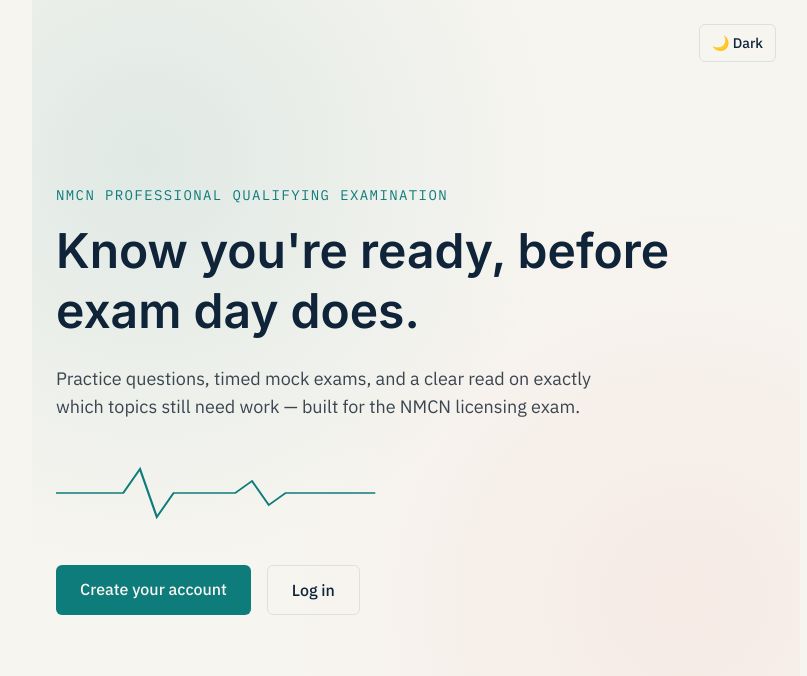
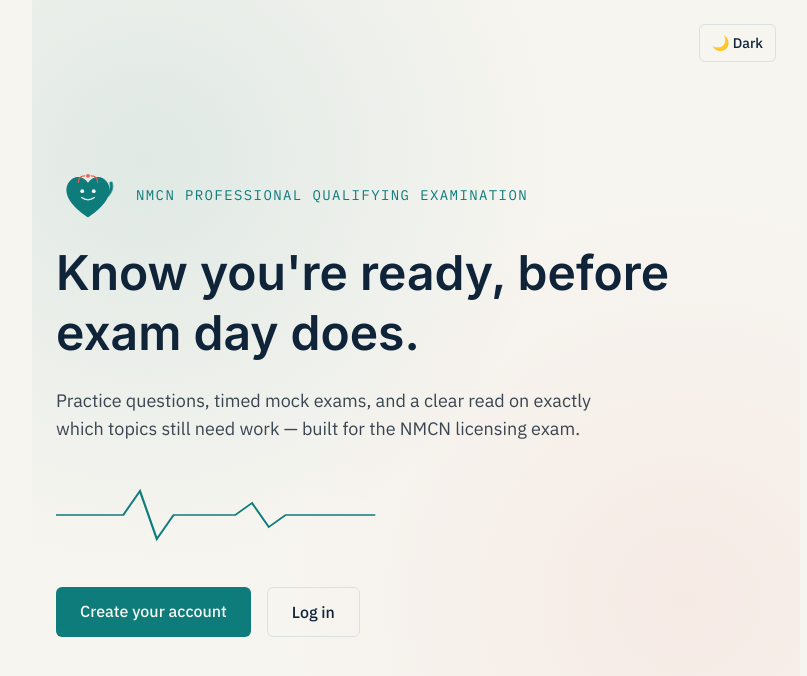
Before and after one commit to uchedavid50-oss/NMCN-platform, a Next.js app in the folder frontend/: page / in a window 1280 px wide. Shown: the top 676 px of the page, without its empty margins (224-1031 px from the left). Built offline with nearby package versions, Linux system fonts and the light colour scheme; no server answers.

Commit message:
Change subscription to one-time lifetime payment

```diff
--- a/frontend/app/globals.css
+++ b/frontend/app/globals.css
@@ -107,3 +107,46 @@ body {
     transform: none;
   }
 }
+
+/* Mascot wave */
+@keyframes mascot-wave {
+  0%, 100% {
+    transform: rotate(0deg);
+  }
+  25% {
+    transform: rotate(-18deg);
+  }
+  75% {
+    transform: rotate(10deg);
+  }
+}
+
+.animate-mascot-wave {
+  animation: mascot-wave 1.6s ease-in-out infinite;
+  transform-origin: 165px 95px;
+}
+
+/* Confetti fall */
+@keyframes confetti-fall {
+  0% {
+    transform: translateY(-10px) rotate(0deg);
+    opacity: 1;
+  }
+  100% {
+    transform: translateY(110vh) rotate(360deg);
+    opacity: 0;
+  }
+}
+
+.confetti-piece {
+  animation-name: confetti-fall;
+  animation-timing-function: ease-in;
+  animation-fill-mode: forwards;
+}
+
+@media (prefers-reduced-motion: reduce) {
+  .animate-mascot-wave,
+  .confetti-piece {
+    animation: none;
+  }
+}
--- a/frontend/app/page.tsx
+++ b/frontend/app/page.tsx
@@ -1,6 +1,7 @@
 import Link from "next/link";
 import { PulseTrace } from "@/components/PulseTrace";
 import { ThemeToggle } from "@/components/ThemeToggle";
+import { Mascot } from "@/components/Mascot";
 export default function Home() {
   return (
     <main className="relative mx-auto flex min-h-screen max-w-3xl flex-col justify-center overflow-hidden px-6 py-16">
@@ -8,9 +9,12 @@ export default function Home() {
       <div className="absolute right-6 top-6">
         <ThemeToggle />
       </div>
-      <p className="animate-fade-in-up font-mono text-sm uppercase tracking-widest text-vital-teal">
-        NMCN Professional Qualifying Examination
-      </p>
+      <div className="animate-fade-in-up flex items-center gap-4">
+        <Mascot className="h-16 w-16 shrink-0" />
+        <p className="font-mono text-sm uppercase tracking-widest text-vital-teal">
+          NMCN Professional Qualifying Examination
+        </p>
+      </div>
       <h1 className="animate-fade-in-up delay-1 mt-4 font-display text-5xl font-semibold leading-tight text-ink-navy">
         Know you&apos;re ready, before exam day does.
       </h1>
--- a/frontend/app/payment/callback/page.tsx
+++ b/frontend/app/payment/callback/page.tsx
@@ -3,11 +3,14 @@ import { Suspense, useEffect, useState } from "react";
 import Link from "next/link";
 import { useRequireAuth } from "@/lib/use-require-auth";
 import { getSubscriptionStatus, SubscriptionStatus } from "@/lib/api-extras-4";
+import { Confetti } from "@/components/Confetti";
+import { Mascot } from "@/components/Mascot";
 
 function PaymentCallbackContent() {
   const { user, token, loading } = useRequireAuth();
   const [status, setStatus] = useState<SubscriptionStatus | null>(null);
   const [attempts, setAttempts] = useState(0);
+  const [celebrated, setCelebrated] = useState(false);
   const MAX_ATTEMPTS = 6;
 
   useEffect(() => {
@@ -29,6 +32,12 @@ function PaymentCallbackContent() {
     return () => clearTimeout(t);
   }, [token, status, attempts]);
 
+  const isActive = status?.status === "active";
+
+  useEffect(() => {
+    if (isActive) setCelebrated(true);
+  }, [isActive]);
+
   if (loading || !user) {
     return (
       <main className="flex min-h-screen items-center justify-center">
@@ -37,14 +46,14 @@ function PaymentCallbackContent() {
     );
   }
 
-  const isActive = status?.status === "active";
   const stillWaiting = !isActive && attempts < MAX_ATTEMPTS;
 
   return (
     <main className="mx-auto flex min-h-screen max-w-md flex-col items-center justify-center px-6 text-center">
+      {celebrated && <Confetti />}
       {isActive ? (
         <>
-          <p className="text-4xl">✅</p>
+          <Mascot className="h-24 w-24" />
           <h1 className="mt-4 font-display text-2xl font-semibold text-ink-navy">
             You're all set!
           </h1>
--- a/frontend/app/subscribe/page.tsx
+++ b/frontend/app/subscribe/page.tsx
@@ -5,8 +5,8 @@ import { useRequireAuth } from "@/lib/use-require-auth";
 import { ApiError } from "@/lib/api";
 import { initializePayment, getSubscriptionStatus, SubscriptionStatus } from "@/lib/api-extras-4";
 
-const PLAN = "premium_monthly";
-const PLAN_LABEL = "Premium — ₦5,000/month";
+const PLAN = "premium_lifetime";
+const PLAN_LABEL = "Premium — ₦5,000 one-time";
 
 export default function SubscribePage() {
   const { user, token, loading } = useRequireAuth();
--- /dev/null
+++ b/frontend/components/Confetti.tsx
@@ -0,0 +1,49 @@
+"use client";
+
+import { useEffect, useState } from "react";
+
+/**
+ * Lightweight CSS-based confetti burst — no external library, no images.
+ * Renders a fixed number of small colored rectangles that fall and fade,
+ * then unmounts itself. Trigger by mounting this component conditionally
+ * (e.g. `{justCompleted && <Confetti />}`) around a celebratory moment:
+ * a badge unlock, a streak milestone, a successful subscription.
+ */
+const COLORS = ["var(--color-vital-teal)", "var(--color-pulse-coral)", "#f5c451", "#7cc4ff"];
+const PIECE_COUNT = 40;
+
+export function Confetti() {
+  const [visible, setVisible] = useState(true);
+
+  useEffect(() => {
+    const t = setTimeout(() => setVisible(false), 2600);
+    return () => clearTimeout(t);
+  }, []);
+
+  if (!visible) return null;
+
+  return (
+    <div className="pointer-events-none fixed inset-0 z-[100] overflow-hidden">
+      {Array.from({ length: PIECE_COUNT }).map((_, i) => {
+        const left = Math.random() * 100;
+        const delay = Math.random() * 0.4;
+        const duration = 1.8 + Math.random() * 1;
+        const color = COLORS[i % COLORS.length];
+        const rotate = Math.random() * 360;
+        return (
+          <span
+            key={i}
+            style={{
+              left: `${left}%`,
+              backgroundColor: color,
+              animationDelay: `${delay}s`,
+              animationDuration: `${duration}s`,
+              transform: `rotate(${rotate}deg)`,
+            }}
+            className="confetti-piece absolute top-[-10px] h-2.5 w-1.5 rounded-sm"
+          />
+        );
+      })}
+    </div>
+  );
+}
--- /dev/null
+++ b/frontend/components/EmptyState.tsx
@@ -0,0 +1,25 @@
+import { Mascot } from "./Mascot";
+
+/**
+ * Reusable friendly empty-state — mascot + message + optional action,
+ * instead of a bare line of gray text. Use anywhere a list/collection is
+ * empty: no notes yet, no cases yet, no badges earned yet, etc.
+ */
+export function EmptyState({
+  title,
+  subtitle,
+  action,
+}: {
+  title: string;
+  subtitle?: string;
+  action?: React.ReactNode;
+}) {
+  return (
+    <div className="flex flex-col items-center rounded-md border border-dashed border-mist px-6 py-12 text-center">
+      <Mascot className="h-20 w-20" wave={false} />
+      <p className="mt-4 font-display text-lg font-semibold text-ink-navy">{title}</p>
+      {subtitle && <p className="mt-1 max-w-sm text-sm text-graphite">{subtitle}</p>}
+      {action && <div className="mt-4">{action}</div>}
+    </div>
+  );
+}
--- /dev/null
+++ b/frontend/components/Mascot.tsx
@@ -0,0 +1,57 @@
+"use client";
+
+/**
+ * A friendly, minimal mascot — a heart with a stethoscope, waving.
+ * Deliberately simple/geometric so it renders reliably as inline SVG
+ * (no external image files, no extra network requests) and matches the
+ * platform's existing color tokens automatically, including dark mode.
+ */
+export function Mascot({ className = "h-32 w-32", wave = true }: { className?: string; wave?: boolean }) {
+  return (
+    <svg viewBox="0 0 200 200" className={className} xmlns="http://www.w3.org/2000/svg">
+      {/* Body: rounded heart shape */}
+      <path
+        d="M100 170 C40 130, 20 90, 40 60 C55 38, 85 38, 100 62 C115 38, 145 38, 160 60 C180 90, 160 130, 100 170 Z"
+        fill="var(--color-vital-teal)"
+      />
+      {/* Face */}
+      <circle cx="82" cy="88" r="6" fill="var(--color-chart-cream)" />
+      <circle cx="118" cy="88" r="6" fill="var(--color-chart-cream)" />
+      <path
+        d="M80 108 Q100 122 120 108"
+        stroke="var(--color-chart-cream)"
+        strokeWidth="4"
+        strokeLinecap="round"
+        fill="none"
+      />
+      {/* Stethoscope */}
+      <path
+        d="M70 60 Q70 40 90 40"
+        stroke="var(--color-pulse-coral)"
+        strokeWidth="4"
+        fill="none"
+        strokeLinecap="round"
+      />
+      <path
+        d="M130 60 Q130 40 110 40"
+        stroke="var(--color-pulse-coral)"
+        strokeWidth="4"
+        fill="none"
+        strokeLinecap="round"
+      />
+      <circle cx="100" cy="40" r="6" fill="var(--color-pulse-coral)" />
+      {/* Waving arm */}
+      {wave && (
+        <g style={{ transformOrigin: "165px 95px" }} className={wave ? "animate-mascot-wave" : ""}>
+          <path
+            d="M160 100 Q180 85 178 65"
+            stroke="var(--color-vital-teal)"
+            strokeWidth="10"
+            strokeLinecap="round"
+            fill="none"
+          />
+        </g>
+      )}
+    </svg>
+  );
+}
```
Also changed, not shown: 2 other files (tests, documents, lock files or other folders).
